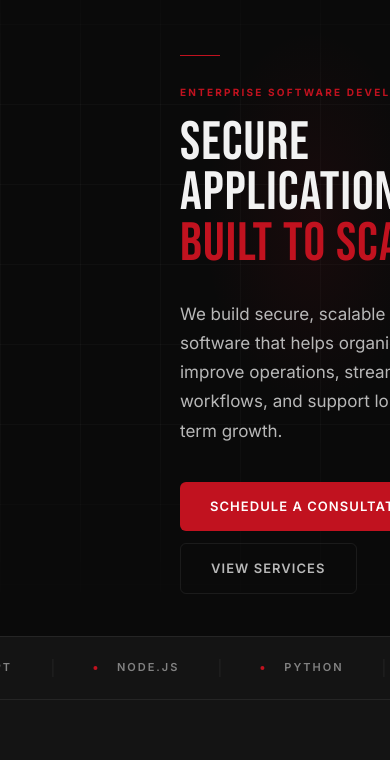
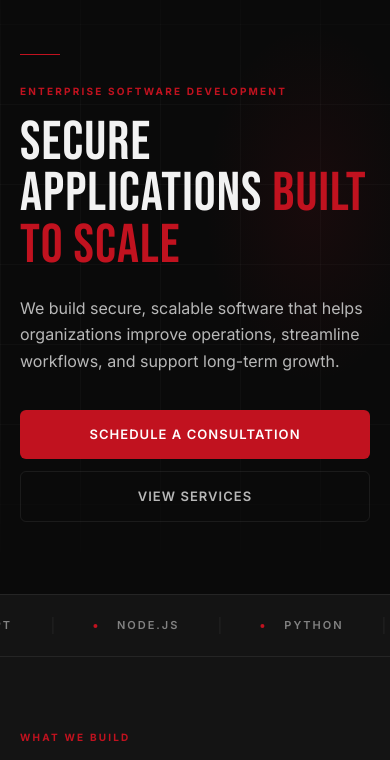
Before and after one commit to gxm097/dark-sentinel-web, a website: page index.html in a window 390 px wide. Shown: the part 56-816 px from the top of the page. Drawn offline with Linux system fonts and the light colour scheme.

Commit message:
changed media rules

```diff
--- a/index.html
+++ b/index.html
@@ -80,8 +80,7 @@
     .hero-bg-grid{position:absolute;inset:0;background-image:linear-gradient(rgba(255,255,255,.028) 1px,transparent 1px),linear-gradient(90deg,rgba(255,255,255,.028) 1px,transparent 1px);background-size:80px 80px;mask-image:linear-gradient(to bottom,transparent 0%,black 20%,black 70%,transparent 100%);}
     .hero-bg-glow{position:absolute;right:-10%;top:10%;width:60%;height:60%;background:radial-gradient(ellipse at center,rgba(193,18,31,0.08) 0%,transparent 65%);pointer-events:none;}
     .hero-logo-bg{position:absolute;right:2%;top:52%;height:600px;transform:translateY(-50%);width:1200px;pointer-events:none;user-select:none;}
-    .hero-inner{max-width:1160px;margin:0 auto;margin-left:160px;padding:0 20px;position:relative;z-index:1;width:100%;}
-    .hero-rule{width:40px;height:1px;background:var(--red);margin-bottom:28px;}
+    .hero-inner{max-width:1160px; width:100%; margin:0 auto; padding:0 32px; position:relative; z-index:1;}    .hero-rule{width:40px;height:1px;background:var(--red);margin-bottom:28px;}
     .hero-title{font-family:var(--font-display);font-size:clamp(54px,6.8vw,94px);font-weight:400;line-height:.94;letter-spacing:.02em;color:var(--white);max-width:760px;margin-bottom:30px;}
     .hero-title span{color:var(--red);}
     .hero-sub{font-size:17px;color:var(--gray-light);line-height:1.72;max-width:500px;margin-bottom:36px;}
@@ -298,6 +297,43 @@
       .form-row{grid-template-columns:1fr;}
       .contact-form{padding:28px 24px;}
       .hero-logo-bg{display:none;}
+
+      #hero{
+        min-height:auto;
+        padding-top:110px;
+        padding-bottom:72px;
+        align-items:flex-start;
+      }
+
+      .hero-inner{
+        margin:0;
+        padding:0 20px;
+        max-width:100%;
+      }
+
+      .hero-title{
+        font-size:clamp(48px,14vw,68px);
+        line-height:.94;
+        max-width:100%;
+        margin-bottom:24px;
+      }
+
+      .hero-sub{
+        max-width:100%;
+        font-size:16px;
+        line-height:1.65;
+      }
+
+      .hero-actions{
+        width:100%;
+        flex-direction:column;
+        align-items:stretch;
+      }
+
+      .hero-actions .btn{
+        width:100%;
+        justify-content:center;
+      }
     }
     @media (max-width:480px){
       .nav-brand-text{max-width:160px;}
```
